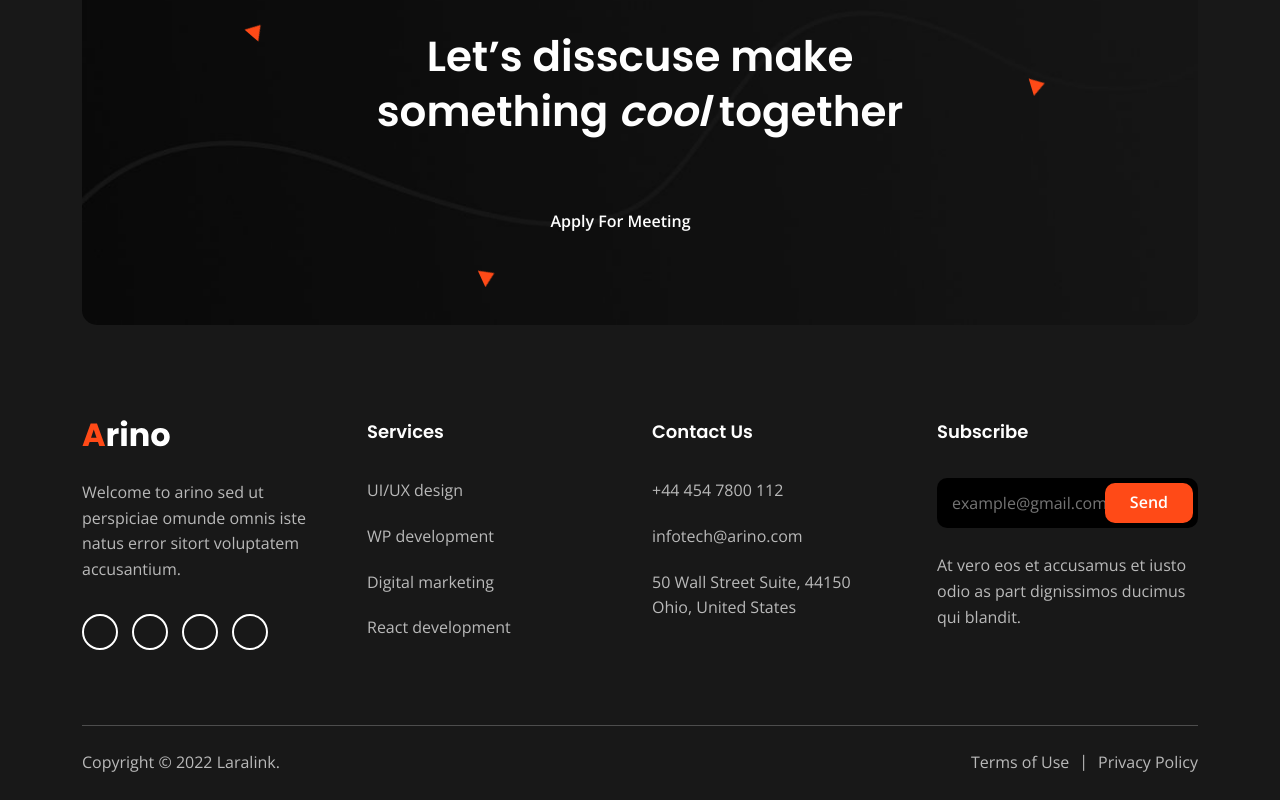
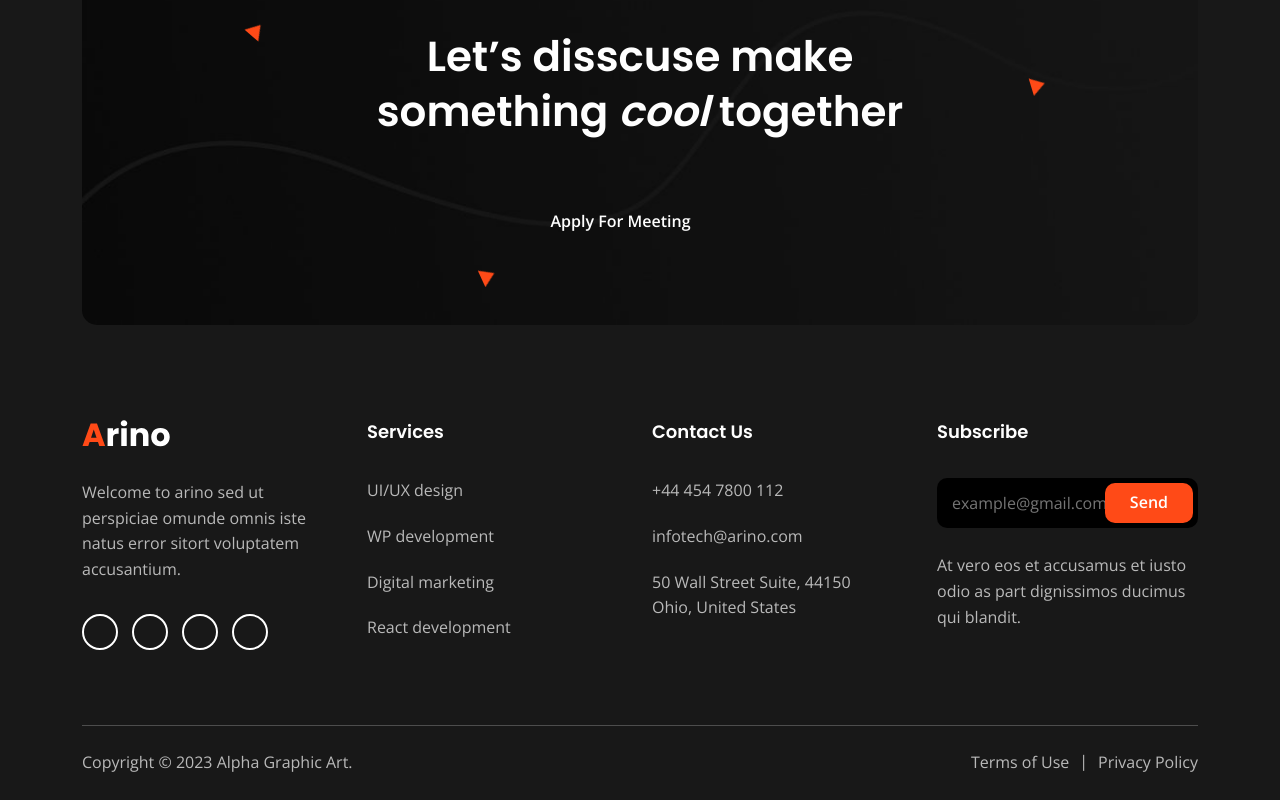
Before and after one commit to risuscreative/alphawebsite, a React (Create React App) app: page / in a window 1280 px wide. Shown: the part 5817-6617 px from the top of the page. Built offline with nearby package versions, Linux system fonts and the light colour scheme; some icons are missing.

Commit message:
Update index.jsx

```diff
--- a/src/components/Footer/index.jsx
+++ b/src/components/Footer/index.jsx
@@ -78,7 +78,7 @@ export default function Footer({copyrightText, logoSrc, logoAlt, text}) {
       <Div className="container">
         <Div className="cs-bottom_footer">
           <Div className="cs-bottom_footer_left">
-            <Div className="cs-copyright">Copyright © 2022 Laralink.</Div>
+            <Div className="cs-copyright">Copyright © 2023 Alpha Graphic Art.</Div>
           </Div>
           <Div className="cs-bottom_footer_right">
             <MenuWidget menuItems={copyrightLinks} variant=' cs-style2'/>
```
